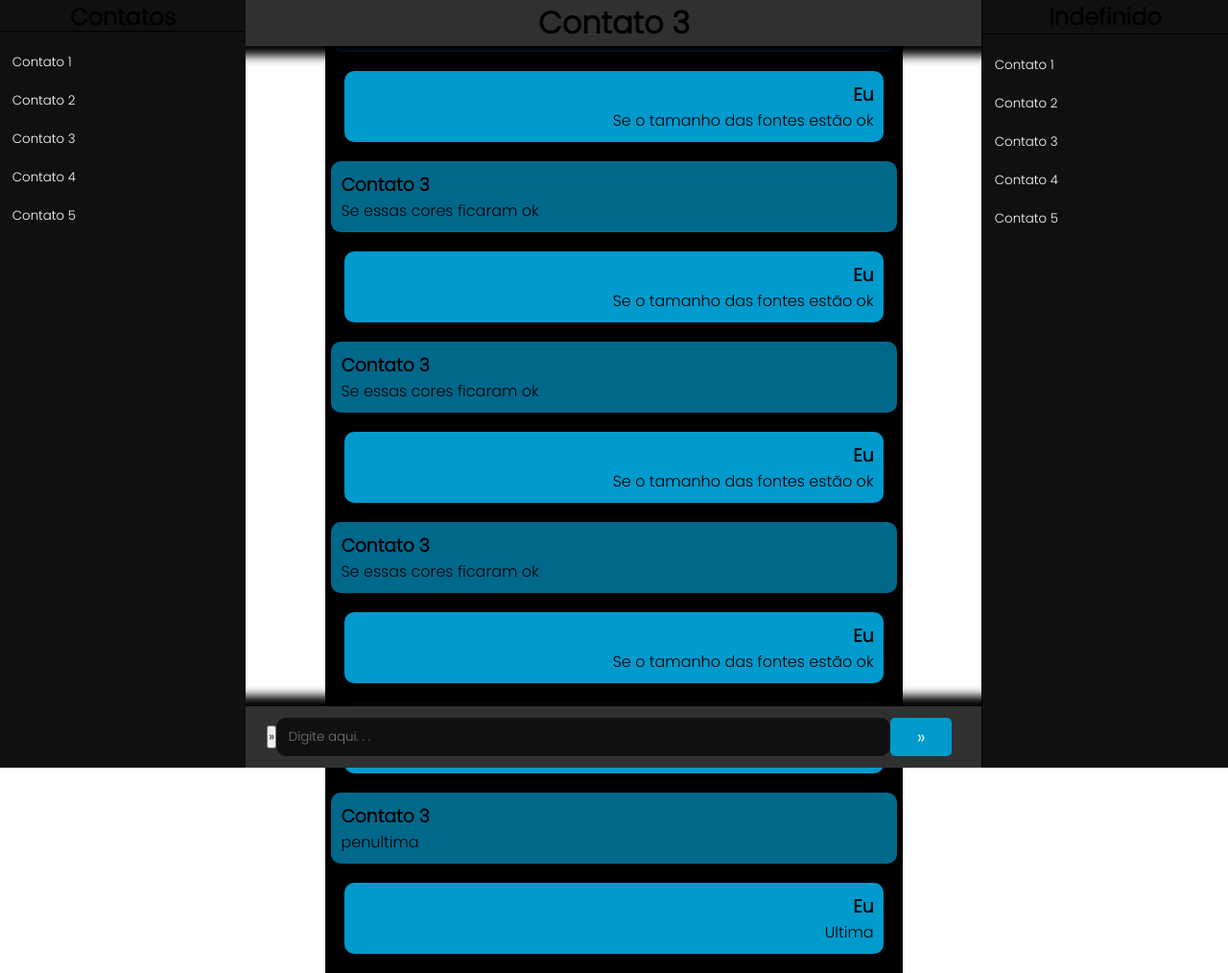
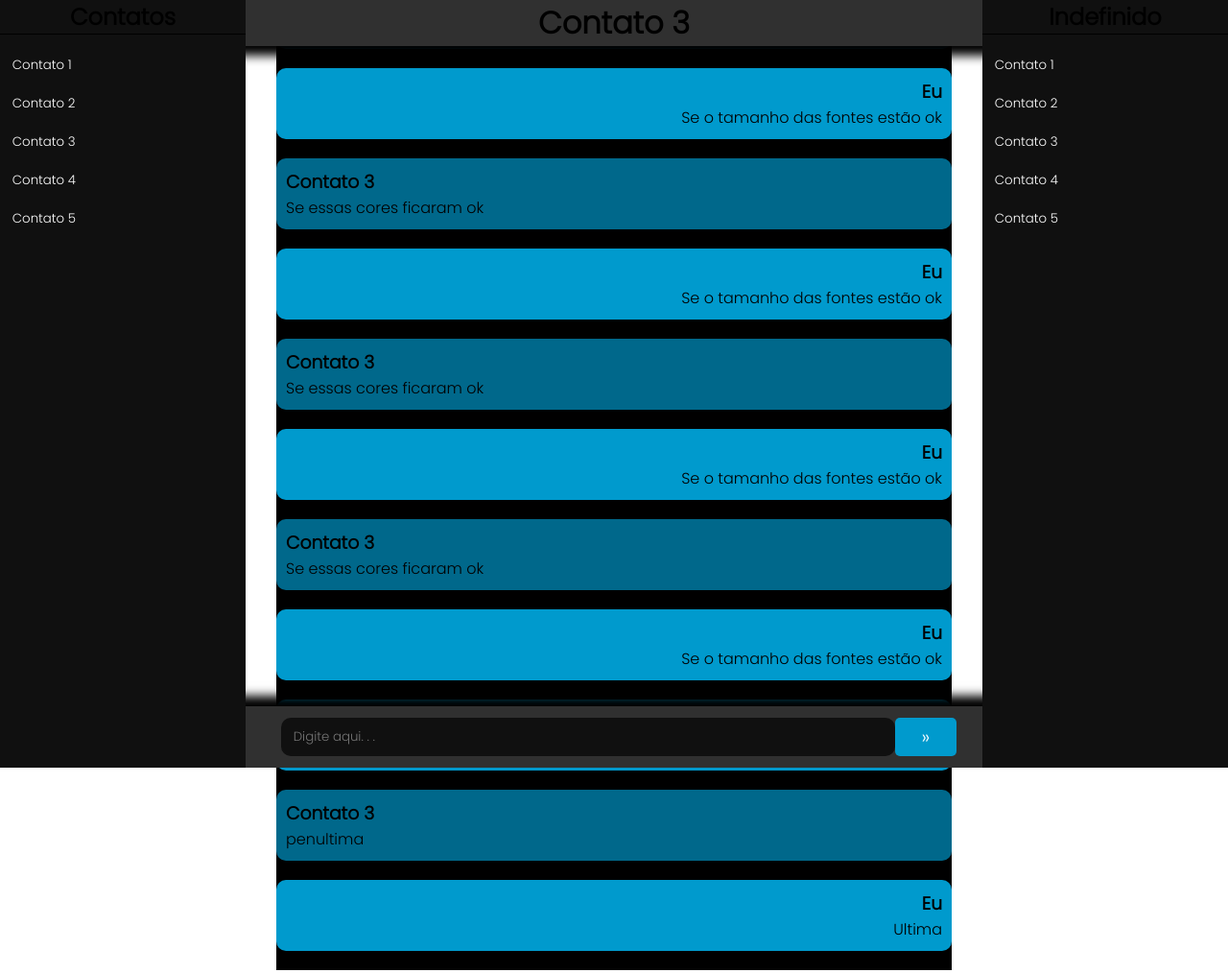
Before and after one commit to ViniciusBoldan/oTalkChat, a plain HTML site: page main.html in a window 1280 px wide. Shown: the whole page at 96% size. Drawn offline with Linux system fonts and the light colour scheme.

Commit message:
Add files via upload

```diff
--- a/main.html
+++ b/main.html
@@ -105,7 +105,6 @@
                     <button id="navButtonLeft" onclick="openLeftNav()">»</button>
                     <input id="inputBox" type="text" placeholder="Digite aqui. . .">
                     <button id="sendButton">»</button>
-                    <button id="navButton" onclick="openRightNav">«</button>
                 </div>
             </div>
 
--- a/mainJS.js
+++ b/mainJS.js
@@ -1,7 +1,8 @@
-document.body.style.background = localStorage.fundo
-document.body.style.color = localStorage.fonte
-
-
+function changeTheme(){
+    document.body.style.background = localStorage.fundo
+    document.body.style.color = localStorage.fonte
+}
+console.log(changeTheme())
 //função das barras de navegação
 function openLeftNav(){
     document.getElementById('left').style.display = 'block'
--- a/mainStyle.css
+++ b/mainStyle.css
@@ -23,7 +23,6 @@
     z-index: 12;
 }
 #left h1{
-    height: 4vh;
     border-bottom: 1px solid;
     margin-bottom: 2vh;
 }
@@ -59,18 +58,18 @@
     box-shadow: 0px 10px 10px black;
 }
 #middle #chat{
+    width: 55vw;
     background: black;
 }
 #middle #chat #enviada{
+    margin: 20px 0px;
     background: #009acd;
-    margin: 20px ;
     text-align: right;
     border-radius: 10px;
     padding: 10px;
 }
 #middle #chat #recebida{
     background: #00688B;
-    margin: 1%;
     text-align: left;
     border-radius: 10px;
     padding: 10px;
@@ -110,14 +109,13 @@
     border-radius: 5px;
     font-size: 20px;
 }
-#middle #inputArea #navButton{
+#middle #inputArea #navButtonLeft{
     visibility: hidden;
 }
 
 
 /*right area*/
 #right{
-    border-left: 1px solid;
     text-align: center;
     background: #101010;
     position: fixed;
@@ -178,6 +176,7 @@
 }
 
     #right{
+        border-left: 1px solid;
         transition: 1s;
         right: -20vw;
         display: none;
```
